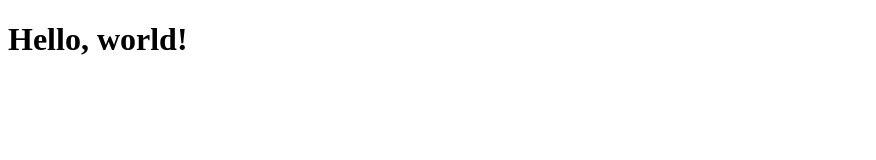
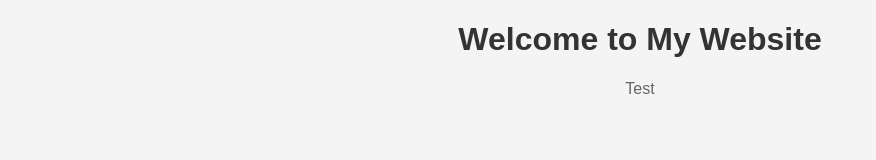
Before and after one commit to cosmorocks/cosmorocks.github.io, a plain HTML site: page index.html in a window 1280 px wide. Shown: the whole page, without its empty margins (0-876 px from the left). Drawn offline with Linux system fonts and the light colour scheme.

Commit message:
added boilerplate files

```diff
--- a/index.html
+++ b/index.html
@@ -1,15 +1,14 @@
 <!DOCTYPE html>
 <html lang="en">
 <head>
-  <meta charset="UTF-8" />
-  <title>Hello, world!</title>
-  <meta name="viewport" content="width=device-width,initial-scale=1" />
-  <meta name="description" content="" />
-  <link rel="icon" href="favicon.png">
+    <meta charset="UTF-8">
+    <meta name="viewport" content="width=device-width, initial-scale=1.0">
+    <title>My Website</title>
+    <link rel="stylesheet" href="styles.css">
 </head>
-
 <body>
-  <h1>Hello, world!</h1>
+    <h1>Welcome to My Website</h1>
+    <p>Test</p>
+    <script src="script.js"></script>
 </body>
-
 </html>
--- /dev/null
+++ b/script.js
@@ -0,0 +1,3 @@
+document.addEventListener('DOMContentLoaded', () => {
+    console.log('JavaScript is working!');
+});
--- /dev/null
+++ b/styles.css
@@ -0,0 +1,13 @@
+body {
+    font-family: Arial, sans-serif;
+    margin: 0;
+    padding: 0;
+    text-align: center;
+    background-color: #f4f4f4;
+}
+h1 {
+    color: #333;
+}
+p {
+    color: #666;
+}
```
